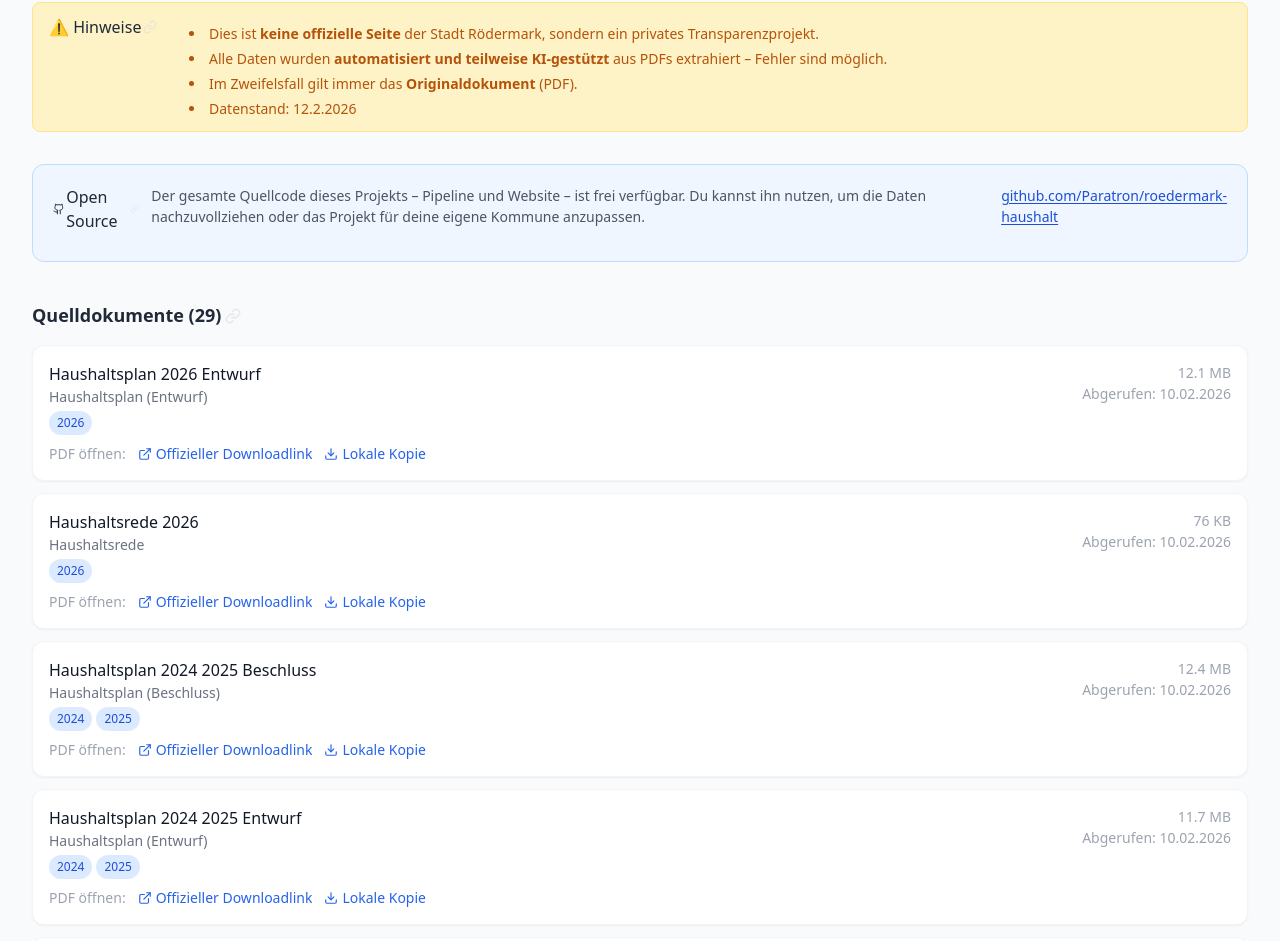
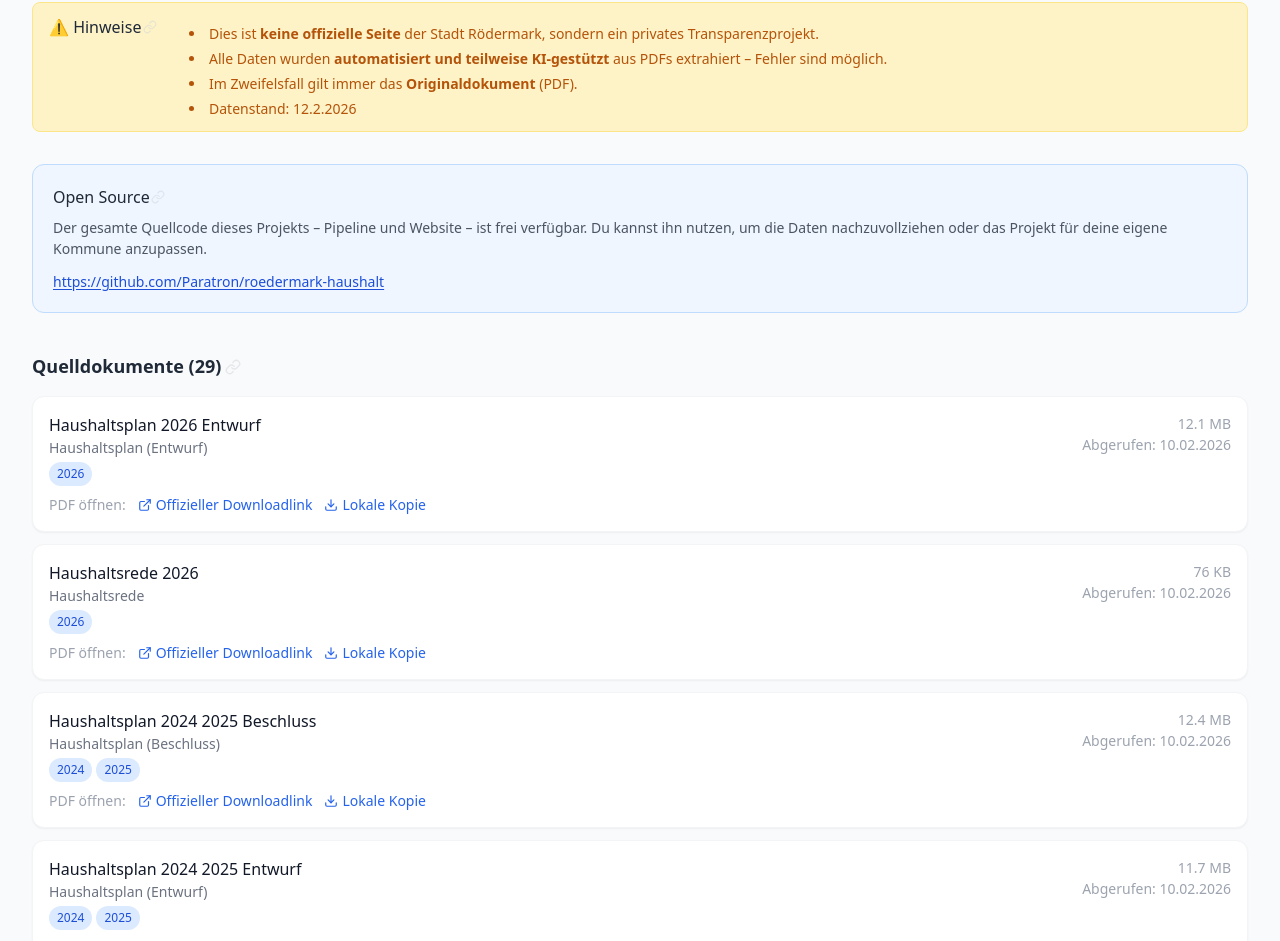
Before and after one commit to Paratron/roedermark-haushalt, a SvelteKit app in the folder frontend/: page /quellen in a window 1280 px wide. Shown: the part 841-1782 px from the top of the page. Built offline with nearby package versions, Linux system fonts and the light colour scheme.

Commit message:
fix gh link

```diff
--- a/frontend/src/routes/quellen/+page.svelte
+++ b/frontend/src/routes/quellen/+page.svelte
@@ -131,8 +131,8 @@
 </section>
 
 <!-- Open Source -->
-<section class="info-box info-box-brand open-source-box section">
-	<AnchorHeading level={4} id="open-source"><Github class="gh-icon" /> Open Source</AnchorHeading>
+<section class="info-box info-box-brand open-source-box section" style="display: block;">
+	<AnchorHeading level={4} id="open-source">Open Source</AnchorHeading>
 	<p class="open-source-text">
 		Der gesamte Quellcode dieses Projekts – Pipeline und Website – ist frei verfügbar.
 		Du kannst ihn nutzen, um die Daten nachzuvollziehen oder das Projekt für deine eigene Kommune anzupassen.
@@ -143,7 +143,7 @@
 		rel="noopener"
 		class="gh-link"
 	>
-		<Github class="link-icon" /> github.com/Paratron/roedermark-haushalt
+		https://github.com/Paratron/roedermark-haushalt
 	</a>
 </section>
 
```
